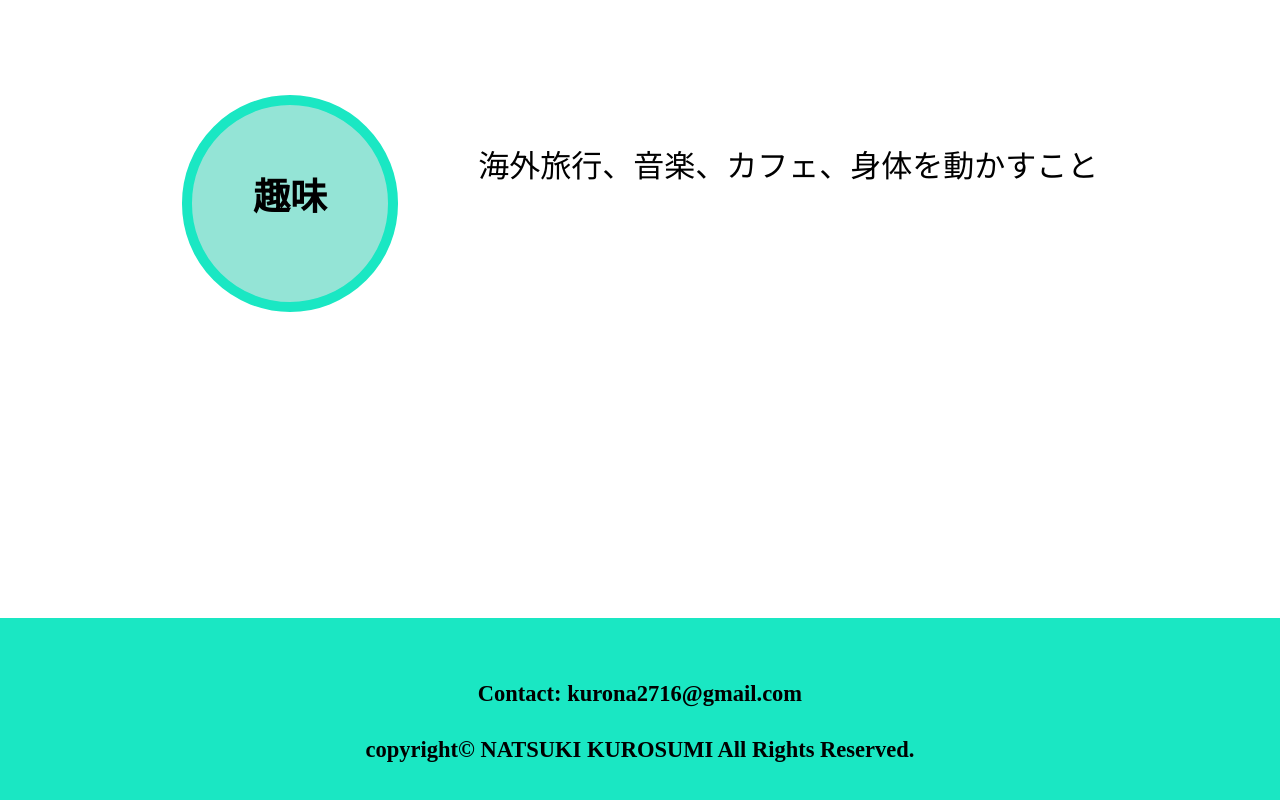
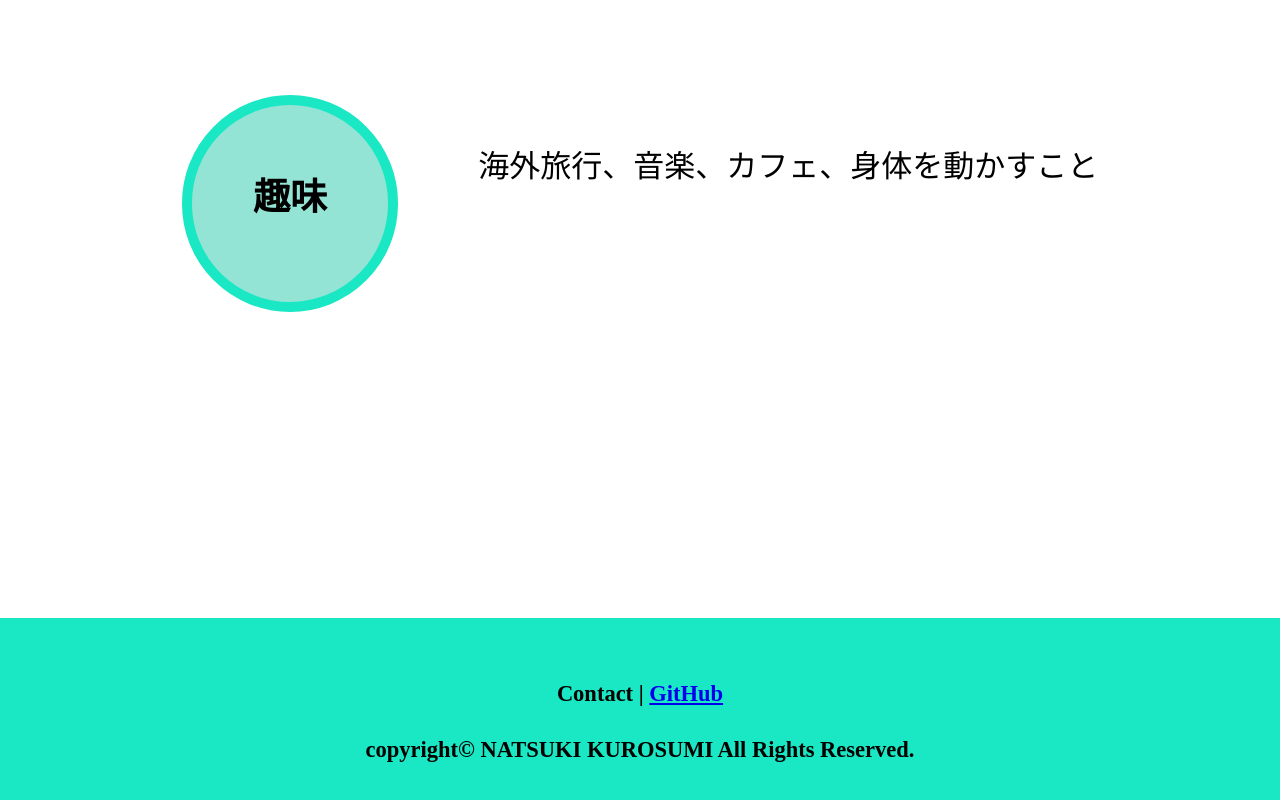
Before and after one commit to Natsuki7777-dot/original-portfolio, a plain HTML site: page profile.html in a window 1280 px wide. Shown: the part 2974-3774 px from the top of the page. Drawn offline with nearby package versions, Linux system fonts and the light colour scheme; some packages are replaced by stand-ins of ours.

Commit message:
ポートフォリオを修正版に更新

```diff
--- a/profile.html
+++ b/profile.html
@@ -131,7 +131,8 @@
 
   <footer>
     <div>
-      <div class="footer-text1">Contact: kurona2716@gmail.com</div>
+      <div class="footer-text1">Contact | <span><a href="https://github.com/Natsuki7777-dot/original-portfolio"
+            target="_blank">GitHub</a></span></div>
     </div>
 
     <div>
```
Also changed, not shown: contact.html (+5 -2 lines), works/works_biglobe.html (+2 -1 lines).
